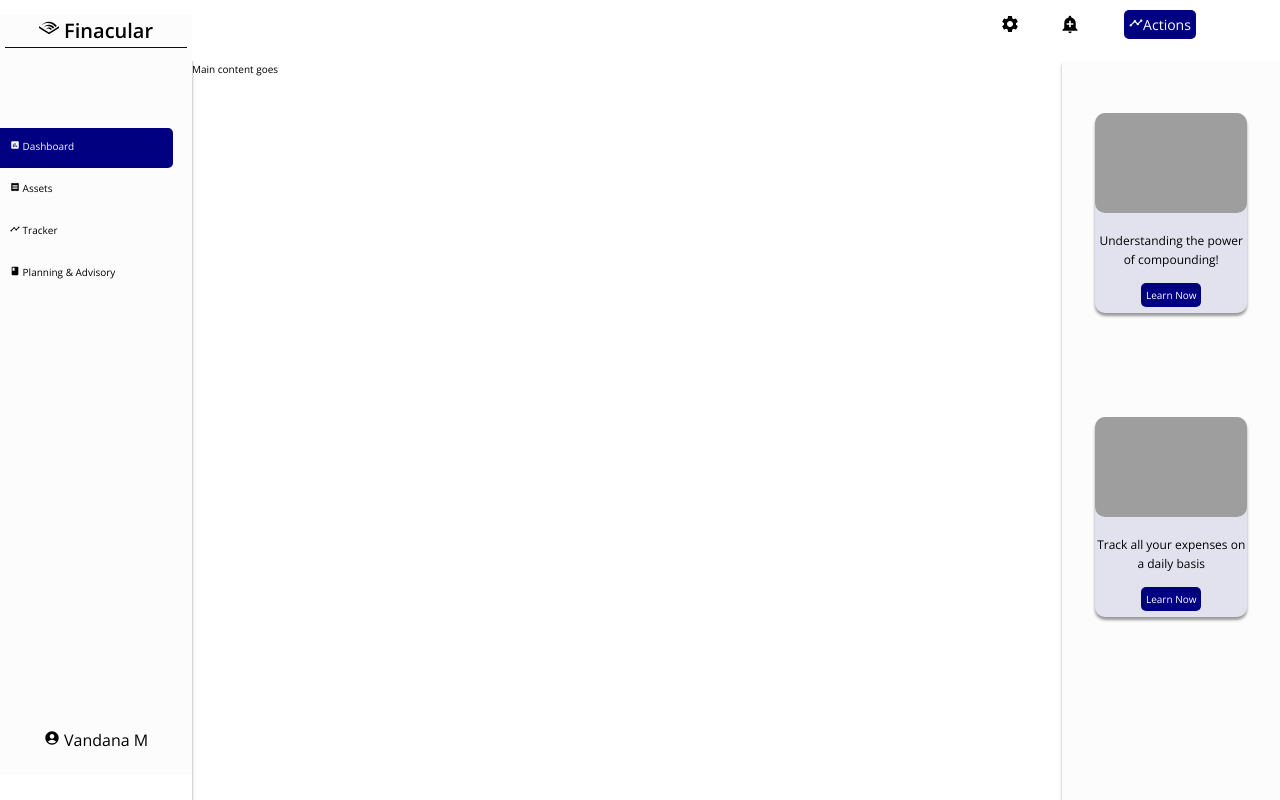
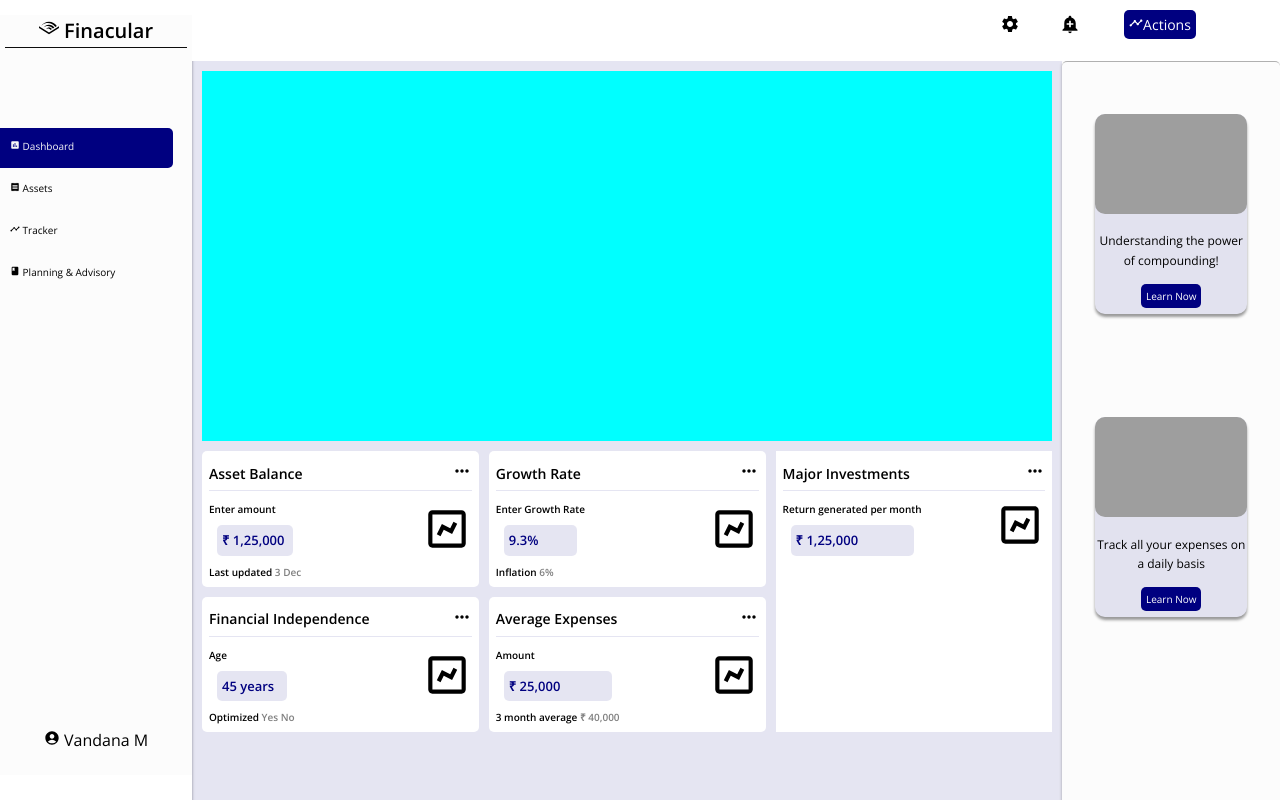
Before and after one commit to sahil-1602/finacular, a React (Create React App) app: page / in a window 1280 px wide. Built offline with nearby package versions, Linux system fonts and the light colour scheme; grey boxes are pictures that could not be loaded.

Commit message:
completed features section

```diff
--- /dev/null
+++ b/src/components/ChartSection.jsx
@@ -0,0 +1,15 @@
+import React from 'react';
+import Features from './Features';
+
+export default function ChartSection() {
+    return (
+        <div className="section">
+            <div className="section--chart">
+
+            </div>
+            <div className="section--features">
+                <Features/>
+            </div>
+        </div>
+    )
+}
--- a/src/components/Dashboard.jsx
+++ b/src/components/Dashboard.jsx
@@ -1,9 +1,11 @@
 import React from 'react';
-import Sidebar from './Sidebar'
 import '../sass/_main.scss';
 import useToggleState from '../hooks/useToggleState'
+
+import Sidebar from './Sidebar'
 import Navbar from './Navbar';
 import Ads from './Ads';
+import ChartSection from './ChartSection';
 
 export default function Dashboard() {
     // const [isOpen, toggleChange] = useToggleState(true);
@@ -22,7 +24,7 @@ export default function Dashboard() {
                 </div>
                 <div className="dashboard--content-main">
                     <div className="dashboard--content-main-chart">
-                        Main content goes
+                        <ChartSection/>
                     </div>
                     <div className="dashboard--content-main-info">
                         <Ads/>
--- /dev/null
+++ b/src/components/Feature.jsx
@@ -0,0 +1,28 @@
+import React from 'react';
+import { BiChart } from "react-icons/bi";
+import { MdMoreHoriz } from "react-icons/md";
+
+
+export default function Feature(props) {
+    const {title, input, value, duration, durationValue} = props.info;
+    return (
+        <div className="feature">
+            <div className="feature--head">
+                <h3 className="feature--head-title">{title}</h3>
+                <div className="feature--head--icon">
+                    <MdMoreHoriz/>
+                </div>
+            </div>
+            <div className="feature--content">
+                <div className="feature--content--input">
+                    <h3 className="feature--content--input-text">{input}</h3>
+                    <h3 className="feature--content--input-amt">{value}</h3>
+                    <h4 className="feature--content--input-time">{duration} <span>{durationValue}</span></h4>
+                </div>
+                <div className="feature--content--icon">
+                    <BiChart/>
+                </div>
+            </div>
+        </div>
+    )
+}
--- /dev/null
+++ b/src/components/Features.jsx
@@ -0,0 +1,49 @@
+import React from 'react';
+import Feature from './Feature';
+
+export default function Features() {
+    const features = [
+        {
+            title: "Asset Balance",
+            input: "Enter amount",
+            value: "₹ 1,25,000",
+            duration: "Last updated",
+            durationValue: "3 Dec"
+        },
+        {
+            title: "Growth Rate",
+            input: "Enter Growth Rate",
+            value: "9.3%",
+            duration: "Inflation",
+            durationValue: "6%"
+        },
+        {
+            title: "Major Investments",
+            input: "Return generated per month",
+            value: "₹ 1,25,000",
+            duration: "",
+            durationValue: ""
+        },
+        {
+            title: "Financial Independence",
+            input: "Age",
+            value: "45 years",
+            duration: "Optimized",
+            durationValue: "Yes No"
+        },
+        {
+            title: "Average Expenses",
+            input: "Amount",
+            value: "₹ 25,000",
+            duration: "3 month average",
+            durationValue: "₹ 40,000"
+        },
+    ]
+    return (
+        <div className="features">
+            {features.map((feature, i) => {
+                return <div key={i} className={`features--${++i}`}><Feature info={feature}/></div>
+            })}
+        </div>
+    )
+}
--- a/src/sass/_components.scss
+++ b/src/sass/_components.scss
@@ -28,6 +28,7 @@
       justify-content: space-between;
       &-chart {
         width: 80%;
+        background-color: rgba($color-navyblue, 0.1);
       }
       &-info {
         width: 20%;
@@ -231,4 +232,88 @@
   flex-direction: column;
   justify-content: space-around;
   align-items: center;
+  border-top: 1px solid rgba(#000, 0.3);
+  border-radius: .5rem;
 }
+
+////////////////////////////////
+//CHART SECTION
+
+.section{
+  width: 100%;
+  height: 100%;
+  padding: 1rem;
+  &--chart{
+    width: 100%;
+    height: 50%;
+    background-color: aqua;
+  }
+  &--features{
+    width: 100%;
+    height: 50%;
+  }
+}
+
+.features{
+  margin-top: 1rem;
+  margin-bottom: 1rem;
+  display: grid;
+  grid-template-columns: repeat(3, 1fr);
+  justify-content: space-evenly;
+  grid-gap: 1rem;
+  &--3{
+    grid-column: 3 / -1;
+    grid-row: 1 / span 2;
+    background-color: #fff;
+  }
+}
+
+.feature{
+  background-color: #fff;
+  border-radius: .5rem;
+  padding: .7rem;
+  display: flex;
+  flex-direction: column;
+  &--head{
+    display: flex;
+    justify-content: space-between;
+    align-items: center;
+    font-size: 1.2rem;
+    border-bottom: 1px solid rgba($color-navyblue, 0.1);
+
+    &--icon{
+      font-size: 2rem;
+      cursor: pointer;
+    }
+  }
+
+  &--content{
+    display: flex;
+    justify-content: space-between;
+
+    &--input{
+      margin-top: 1rem;
+      &-text{
+        font-size: 1rem;
+      }
+      &-amt{
+        font-size: 1.3rem;
+        color: $color-navyblue;
+        background-color: rgba($color-navyblue, 0.1);
+        padding: .5rem;
+        border-radius: .5rem;
+        margin: .8rem;
+      }
+      &-time{
+        span{
+          color: rgba(#000, 0.5);
+        }
+      }
+    }
+
+    &--icon{
+      font-size: 5rem;
+      align-self: center;
+    }
+  }
+}
```
